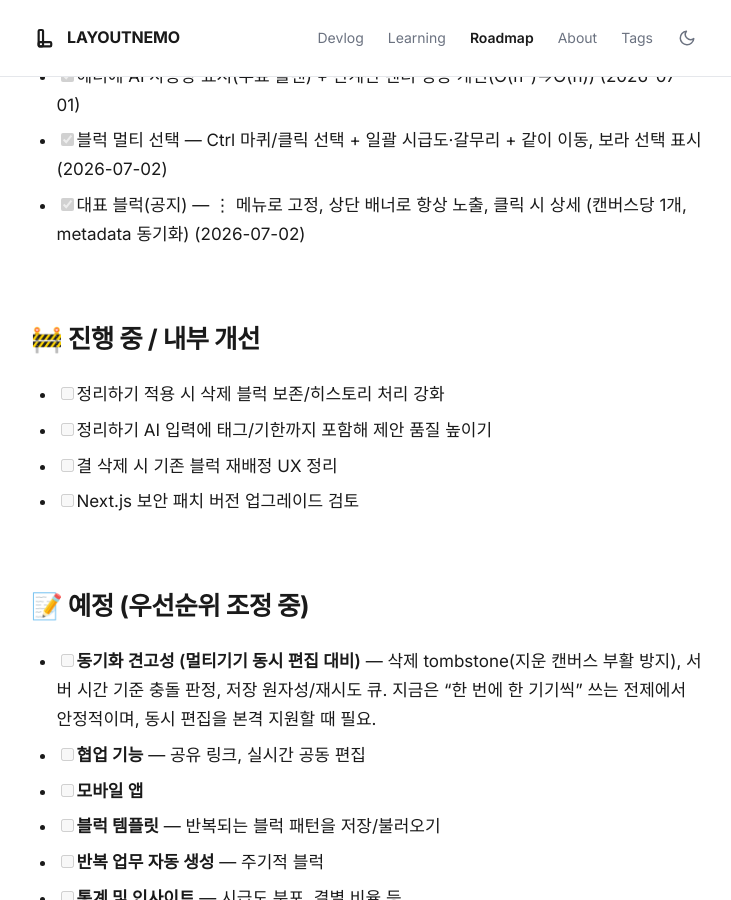
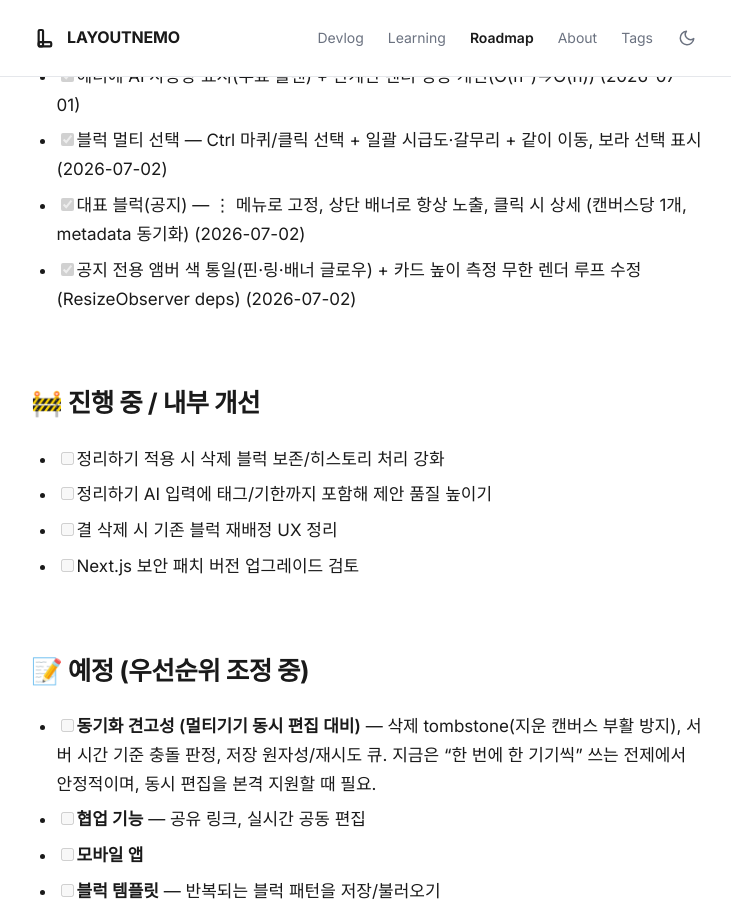
Before and after one commit to Yuwolx/LAYOUTNEMO, a Jekyll site: the page built from docs/roadmap.md, in a window 1280 px wide and 900 px high, scrolled down 1445 px. Shown: the whole window, without its empty margins (273-1004 px from the left). Built offline with Jekyll 4.4.1, drawn with Linux system fonts in a browser that asks for light colours; some web fonts are replaced.

Commit message:
Roadmap: notice amber color + render-loop fix
Co-Authored-By: Claude Opus 4.8 (1M context) <noreply@anthropic.com>

```diff
--- a/docs/roadmap.md
+++ b/docs/roadmap.md
@@ -41,6 +41,7 @@ LAYOUTNEMO의 현재 상태와 앞으로의 방향을 기록합니다.
 - [x] 헤더에 AI 사용량 표시(무료 플랜) + 관계선 렌더 성능 개선(O(n²)→O(n)) (2026-07-01)
 - [x] 블럭 멀티 선택 — Ctrl 마퀴/클릭 선택 + 일괄 시급도·갈무리 + 같이 이동, 보라 선택 표시 (2026-07-02)
 - [x] 대표 블럭(공지) — ⋮ 메뉴로 고정, 상단 배너로 항상 노출, 클릭 시 상세 (캔버스당 1개, metadata 동기화) (2026-07-02)
+- [x] 공지 전용 앰버 색 통일(핀·링·배너 글로우) + 카드 높이 측정 무한 렌더 루프 수정(ResizeObserver deps) (2026-07-02)
 
 ## 🚧 진행 중 / 내부 개선
 
```
